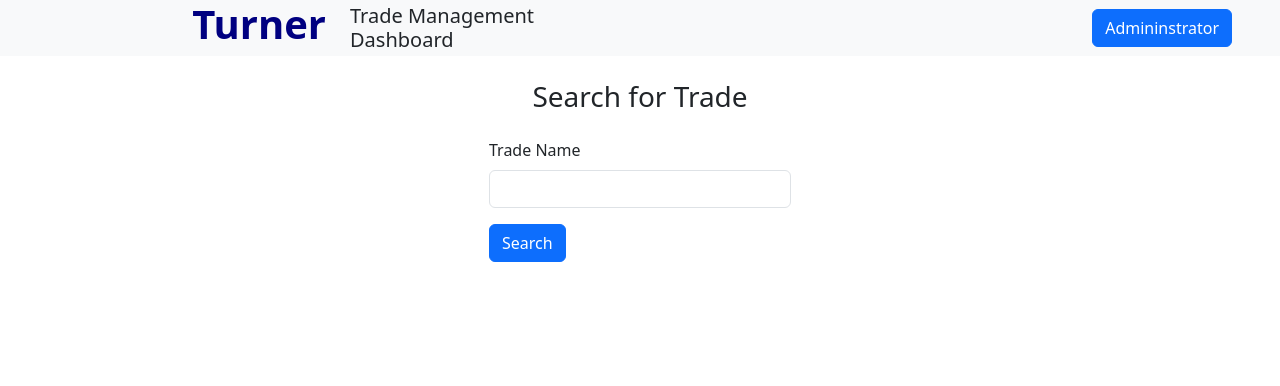
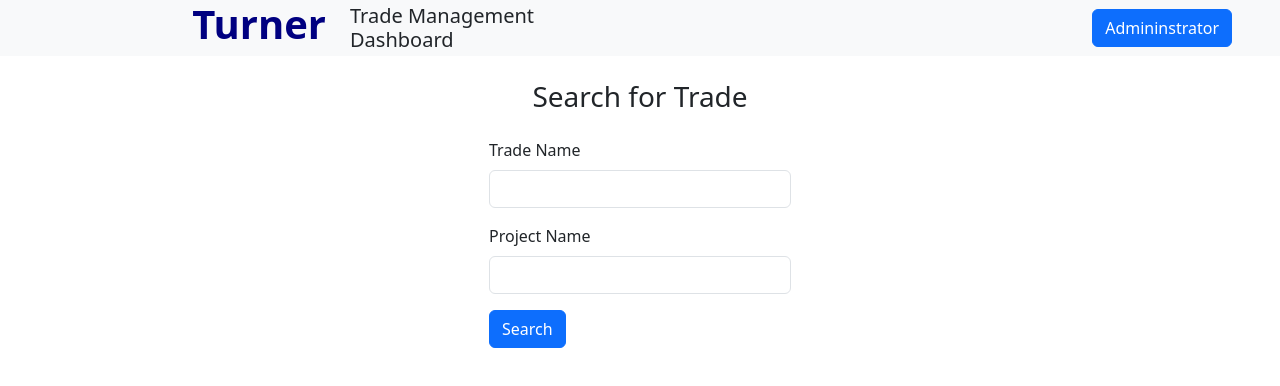
Before and after one commit to BuildingCore/SafetyDashboard, a React (Vite) app: page / in a window 1280 px wide. Shown: the top 386 px of the page. Built offline with nearby package versions, Linux system fonts and the light colour scheme.

Commit message:
Updated disabled feature for input.

```diff
--- a/src/routes/Home.jsx
+++ b/src/routes/Home.jsx
@@ -78,19 +78,20 @@ function Home() {
               type="text"
               value={inputName}
               onChange={handleChange}
+              disabled={inputProject !== ''}
               />
           </Form.Group>
 
-          {/* <Form.Group className='mb-3'>
+          <Form.Group className='mb-3'>
             <Form.Label className='text-center'>Project Name</Form.Label>
             <Form.Control
             className='rounded border-ternairy'
             type="text"
-            placeholder='Search Project Name'
             value={inputProject}
             onChange={handleProjectChange}
+            disabled={inputName !== ''}
             />
-          </Form.Group> */}
+          </Form.Group>
           <Button variant='primary' type='submit' disabled={loading}>
             {loading ? 'Search...' : 'Search'}
           </Button>
```
